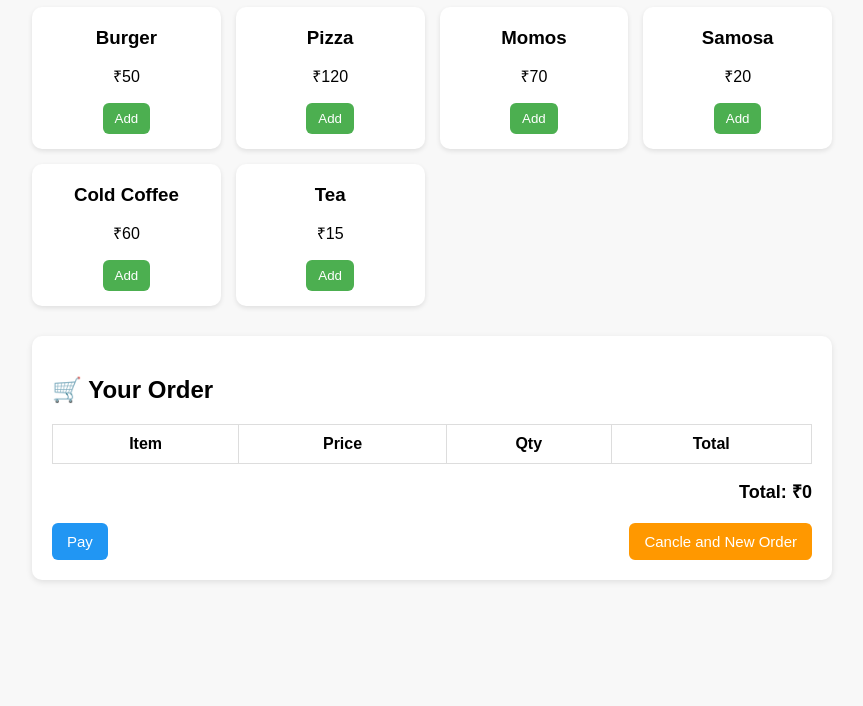
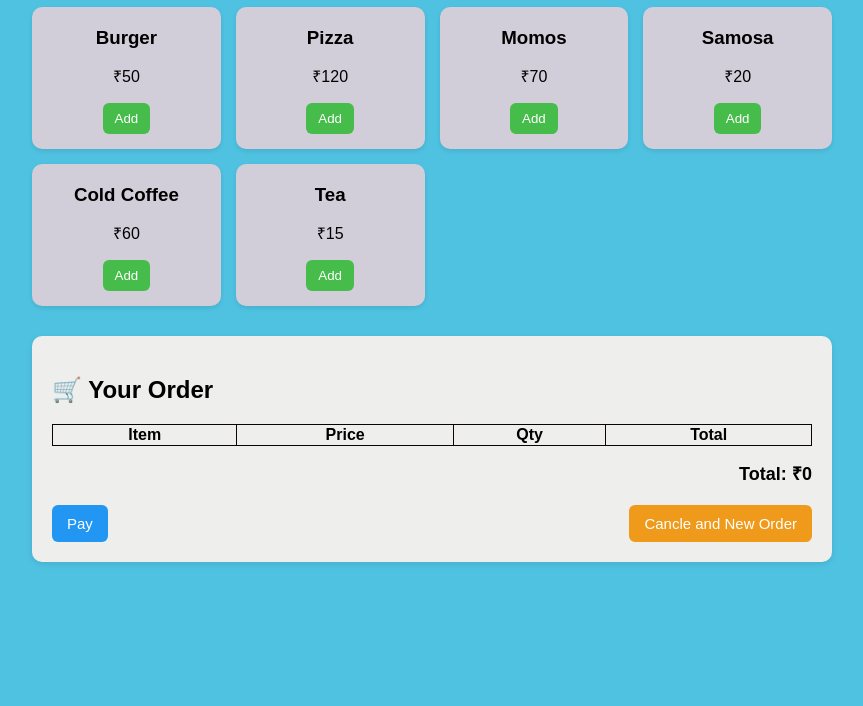
Before and after one commit to Abhishekgupta020605/Cafe_Management_System, a plain HTML site: page index.html in a window 1280 px wide. Shown: the part 94-800 px from the top of the page, without its empty margins (208-1071 px from the left). Drawn offline with Linux system fonts and the light colour scheme.

Commit message:
Update index.html
Updated

```diff
--- a/index.html
+++ b/index.html
@@ -5,9 +5,10 @@
   <meta name="viewport" content="width=device-width, initial-scale=1.0">
   <title>Cafe Management System</title>
   <style>
+
     body {
       font-family: Arial, sans-serif;
-      background: #f8f8f8;
+      background: lab(72.78% -26.05 -26.48);
       margin: 0;
       padding: 0;
     }
@@ -27,7 +28,7 @@
       margin-top: 20px;
     }
     .item {
-      background: #fff;
+      background: #d1ced9;
       padding: 15px;
       border-radius: 10px;
       box-shadow: 0 2px 5px rgba(0,0,0,0.1);
@@ -37,8 +38,8 @@
       margin: 5px 0;
     }
     .item button {
-      background: #4CAF50;
-      color: #fff;
+      background: #46bc4a;
+      color: #ffffff;
       border: none;
       padding: 8px 12px;
       border-radius: 6px;
@@ -49,7 +50,7 @@
     }
     #cart {
       margin-top: 30px;
-      background: #fff;
+      background: lab(94.32% -0.68 0.84);
       padding: 20px;
       border-radius: 10px;
       box-shadow: 0 2px 6px rgba(0,0,0,0.1);
@@ -59,10 +60,10 @@
       border-collapse: collapse;
     }
     table, th, td {
-      border: 1px solid #ddd;
+      border: 1px solid #0c0303;
     }
     th, td {
-      padding: 10px;
+      padding: 10px solid black ;
       text-align: center;
     }
     #total {
@@ -85,17 +86,17 @@
     }
     .pay {
       background: #2196F3;
-      color: #fff;
+      color: #ffffff;
     }
     .new-order {
-      background: #ff9800;
+      background: hsl(36, 87%, 52%);
       color: #fff;
     }
   </style>
 </head>
 <body>
   <div class="container">
-    <h1>☕ Cafe Management System</h1>
+    <h1>☕ Welcome to Cafe Management System</h1>
 
     <div class="menu">
       <div class="item">
```
